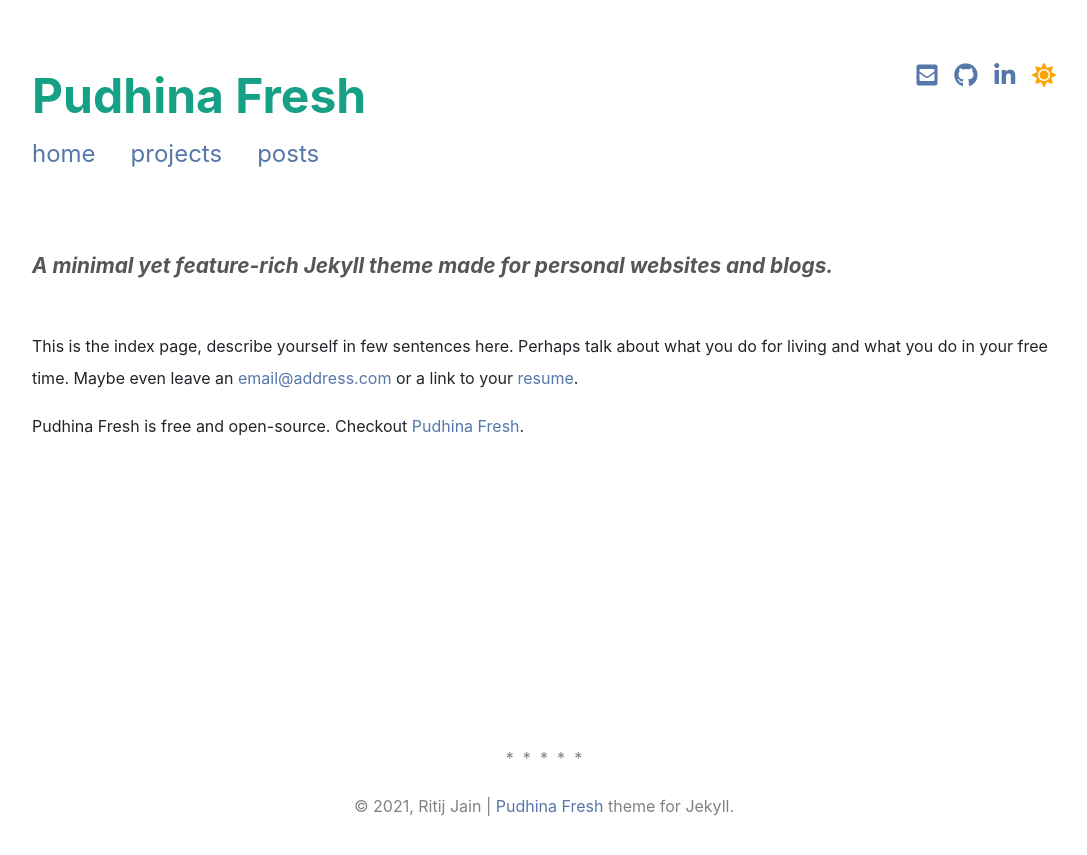
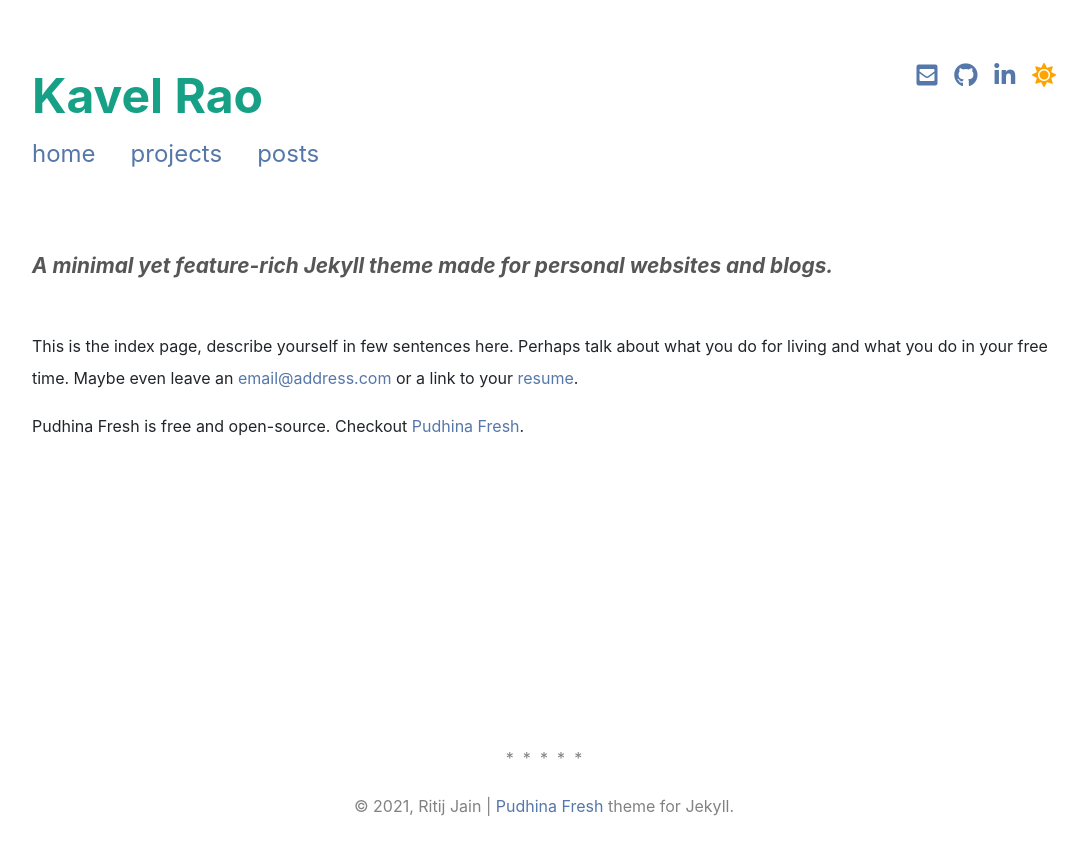
Before and after one commit to kavelrao/kavelrao.github.io, a Jekyll site: the page built from index.md, in a window 1280 px wide. Shown: the top 855 px of the page, without its empty margins (96-1183 px from the left). Built offline with Jekyll 4.4.1, drawn with Linux system fonts in a browser that asks for light colours; nearby versions of some CDN libraries; a style sheet for code colours, icons or effects is not loaded.

Commit message:
edit sitewide config values

```diff
--- a/_config.yml
+++ b/_config.yml
@@ -1,15 +1,15 @@
-title: Pudhina Fresh # Shown in header on pages with full_logo: true
-short_logo: PF. # Shown in header on all pages by default unless full_logo: true is set
+title: Kavel Rao # Shown in header on pages with full_logo: true
+short_logo: KR. # Shown in header on all pages by default unless full_logo: true is set
 description: > # The description for your site
-  A minimal yet feature-rich Jekyll theme made for personal websites and blogs.
-url: "https://ritijjain.github.io/pudhina-fresh" # Site base URL
+  I'm an undergrad computer science student passionate about using software in conversational AI and social good applications.
+url: "https://kavelrao.github.io" # Site base URL
 
 author:
-  name: Ritij Jain
-  github: ritijjain/pudhina-fresh # GitHub username, used for GitHub icon on the top right
-  linkedin: ritijjain # Your LinkedIn profile url name, used for LinkedIn icon on the top right
-  email: example@example.com # Used for email icon on the top right
-  homepage: https://ritijjain.com # This links to your name in post meta
+  name: Kavel Rao
+  github: kavelrao # GitHub username, used for GitHub icon on the top right
+  linkedin: kavel-rao # Your LinkedIn profile url name, used for LinkedIn icon on the top right
+  email: kavelrao@uw.com # Used for email icon on the top right
+  homepage: https://kavelrao.com # This links to your name in post meta
   twitter: # Twitter username, used for Twitter Card Analytics
 
 disqus_name: # Setting this will turn on Disqus comments
```
